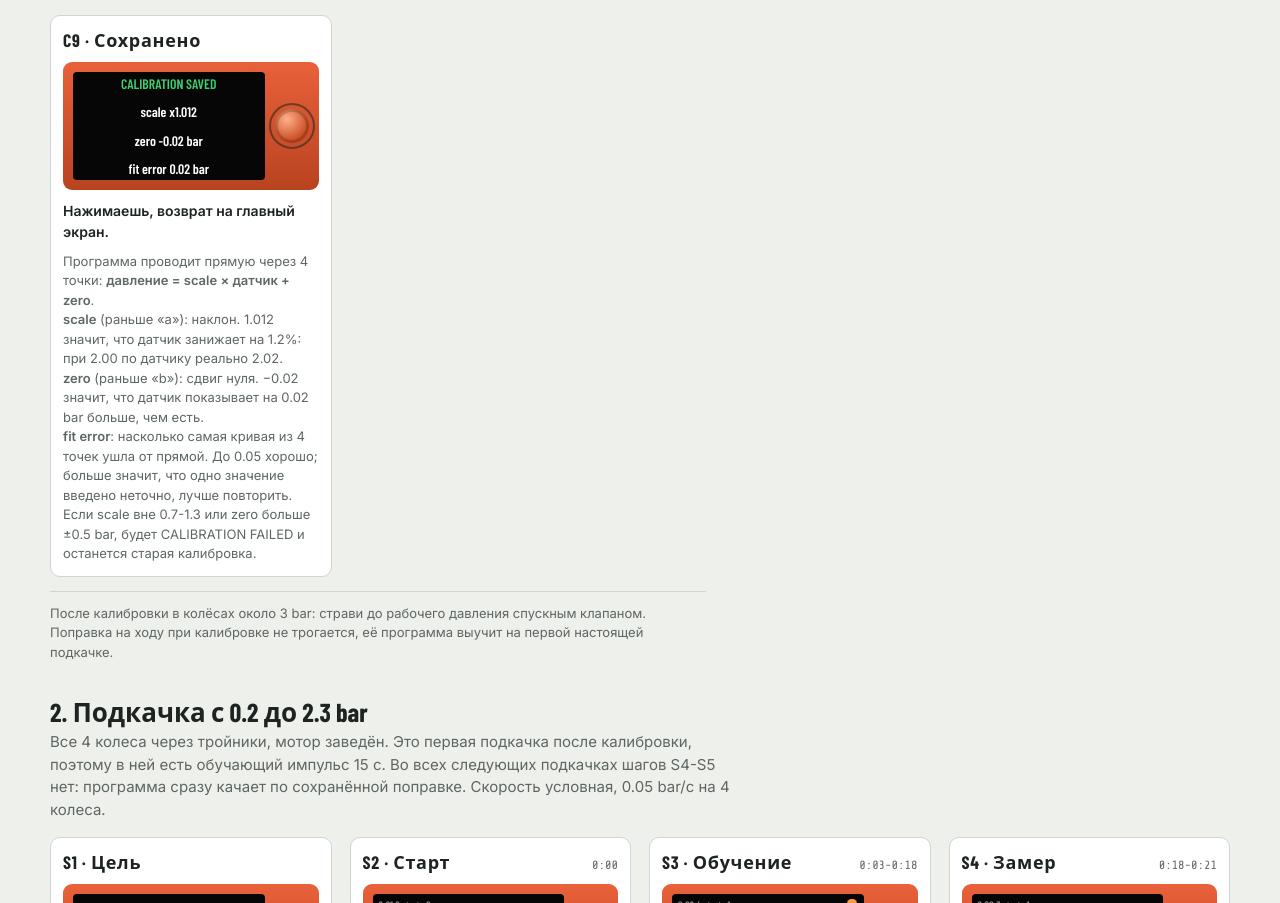
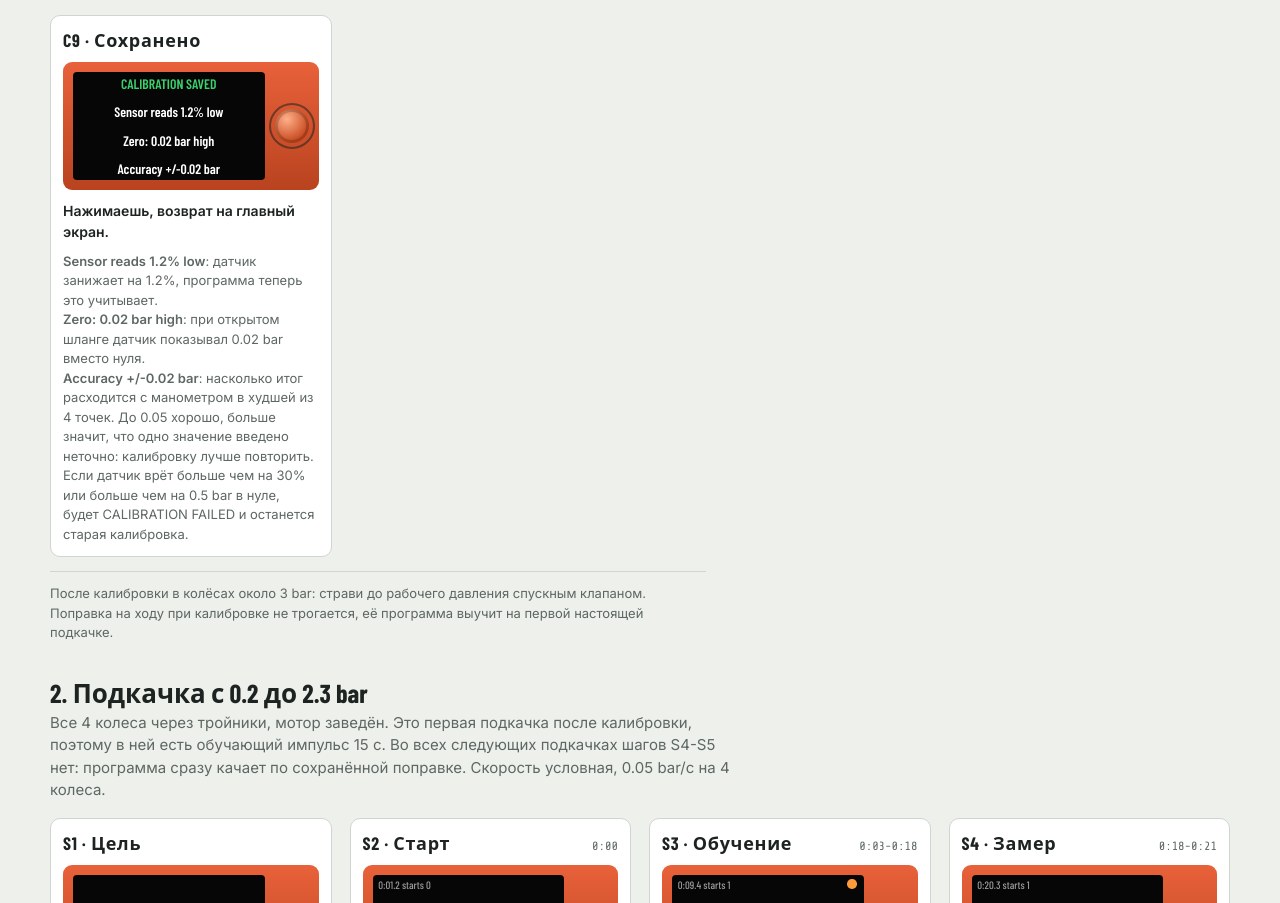
Before and after one commit to avolkoff-wq/wrangler-onboard-air, a plain HTML site: page docs/storyboard.html in a window 1280 px wide. Shown: the part 1074-1977 px from the top of the page. Drawn offline with nearby package versions, Linux system fonts and the light colour scheme.

Commit message:
Calibration result in plain words
Co-Authored-By: Claude Opus 5.5 <noreply@anthropic.com>
Claude-Session: https://claude.ai/code/session_018z5LvCZ9NFya6WZW91qW8w

```diff
--- a/docs/storyboard.html
+++ b/docs/storyboard.html
@@ -107,13 +107,12 @@ h2{font:700 26px/1.1 var(--display);margin:36px 0 4px;text-wrap:balance}
       <div class="do"><b>Последнее значение с манометра, нажимаешь.</b></div></div>
 
     <div class="frame"><div class="head"><span class="step">C9 · Сохранено</span></div>
-      <div class="dev"><div class="scr"><div class="mid c-green"><span>CALIBRATION SAVED</span><span style="color:#fff">scale x1.012</span><span style="color:#fff">zero -0.02 bar</span><span style="color:#fff">fit error 0.02 bar</span></div></div><div class="knob press"></div></div>
+      <div class="dev"><div class="scr"><div class="mid c-green"><span>CALIBRATION SAVED</span><span style="color:#fff">Sensor reads 1.2% low</span><span style="color:#fff">Zero: 0.02 bar high</span><span style="color:#fff">Accuracy +/-0.02 bar</span></div></div><div class="knob press"></div></div>
       <div class="do"><b>Нажимаешь, возврат на главный экран.</b></div>
-      <div class="why">Программа проводит прямую через 4 точки: <b>давление = scale × датчик + zero</b>.<br>
-<b>scale</b> (раньше «a»): наклон. 1.012 значит, что датчик занижает на 1.2%: при 2.00 по датчику реально 2.02.<br>
-<b>zero</b> (раньше «b»): сдвиг нуля. −0.02 значит, что датчик показывает на 0.02 bar больше, чем есть.<br>
-<b>fit error</b>: насколько самая кривая из 4 точек ушла от прямой. До 0.05 хорошо; больше значит, что одно значение введено неточно, лучше повторить.<br>
-Если scale вне 0.7-1.3 или zero больше ±0.5 bar, будет CALIBRATION FAILED и останется старая калибровка.</div></div>
+      <div class="why"><b>Sensor reads 1.2% low</b>: датчик занижает на 1.2%, программа теперь это учитывает.<br>
+<b>Zero: 0.02 bar high</b>: при открытом шланге датчик показывал 0.02 bar вместо нуля.<br>
+<b>Accuracy +/-0.02 bar</b>: насколько итог расходится с манометром в худшей из 4 точек. До 0.05 хорошо, больше значит, что одно значение введено неточно: калибровку лучше повторить.<br>
+Если датчик врёт больше чем на 30% или больше чем на 0.5 bar в нуле, будет CALIBRATION FAILED и останется старая калибровка.</div></div>
   </div>
   <p class="note">После калибровки в колёсах около 3 bar: страви до рабочего давления спускным клапаном. Поправка на ходу при калибровке не трогается, её программа выучит на первой настоящей подкачке.</p>
 
```
Also changed, not shown: 4 other files.
